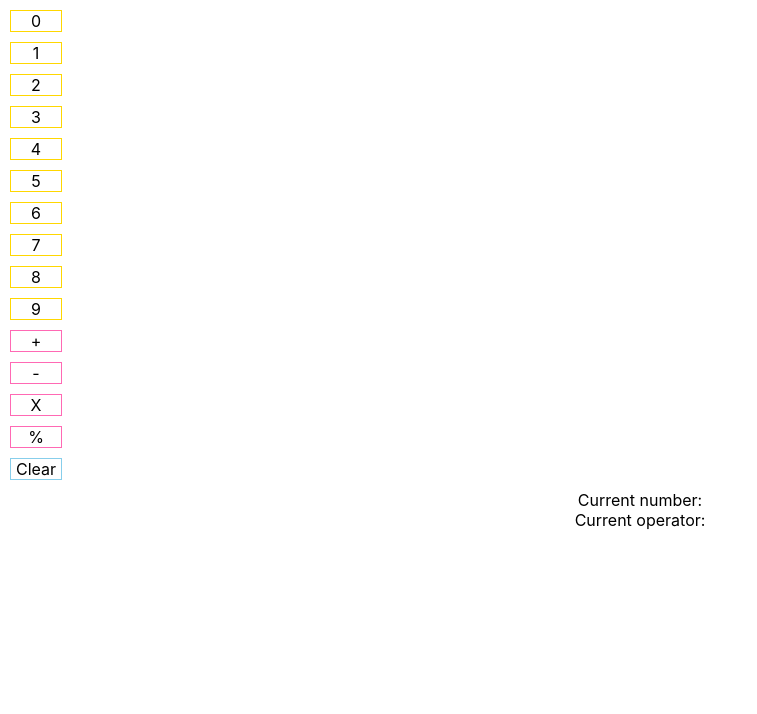
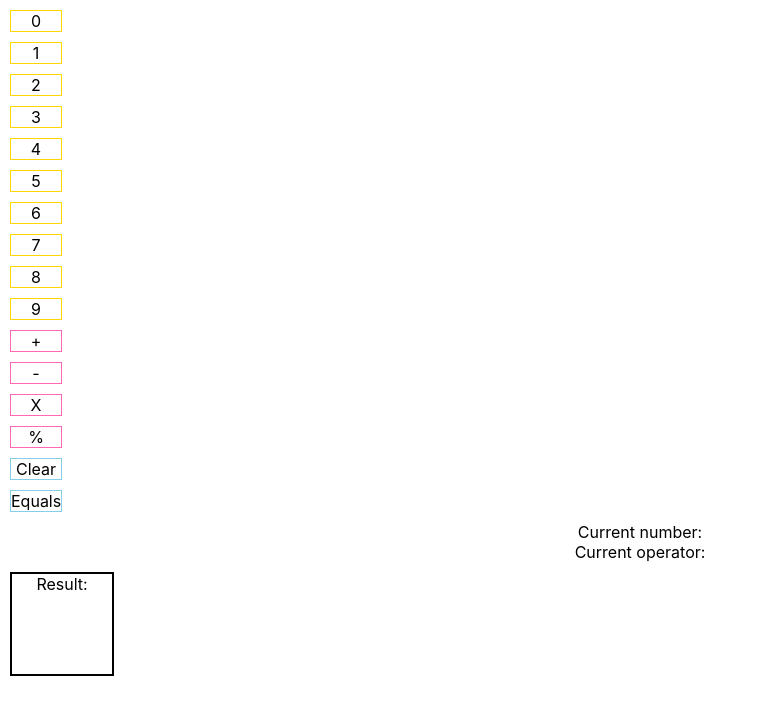
Before and after one commit to amara-j/calculator, a React (Create React App) app: page / in a window 1280 px wide. Shown: the top 714 px of the page, without its empty margins (0-757 px from the left). Built offline with nearby package versions, Linux system fonts and the light colour scheme.

Commit message:
equals component added, doesnt yet do anything

```diff
--- a/src/App.css
+++ b/src/App.css
@@ -19,3 +19,16 @@
   width: 50px;
   margin: 10px;
 }
+
+.equalsContainer {
+  border: 1px solid skyblue;
+  width: 50px;
+  margin: 10px;
+}
+
+.resultContainer {
+  border: 2px solid black;
+  width: 100px;
+  height: 100px;
+  margin: 10px;
+}
--- a/src/App.js
+++ b/src/App.js
@@ -2,11 +2,13 @@ import "./App.css";
 import Number from "./Number.js";
 import Operator from "./Operator.js";
 import Clear from "./Clear.js";
+import Equals from "./Equals.js";
 import { useState } from "react";
 
 function App() {
   const [currentNumber, updateCurrentNumber] = useState("");
   const [currentOperator, updateCurrentOperator] = useState("");
+  const [result, updateResult] = useState("");
   const operators = ["+", "-", "X", "%"];
 
   const loopNumberComponents = () => {
@@ -46,8 +48,10 @@ function App() {
           updateCurrentOperator("");
         }}
       />
+      <Equals onClick={() => console.log("equals")} />
       <div>Current number: {currentNumber}</div>
       <div>Current operator: {currentOperator}</div>
+      <div className="resultContainer">Result: {result}</div>
     </div>
   );
 }
--- /dev/null
+++ b/src/Equals.js
@@ -0,0 +1,11 @@
+import React from "react";
+
+const Equals = (props) => {
+  return (
+    <div className="equalsContainer" onClick={props.onClick}>
+      Equals
+    </div>
+  );
+};
+
+export default Equals;
```
